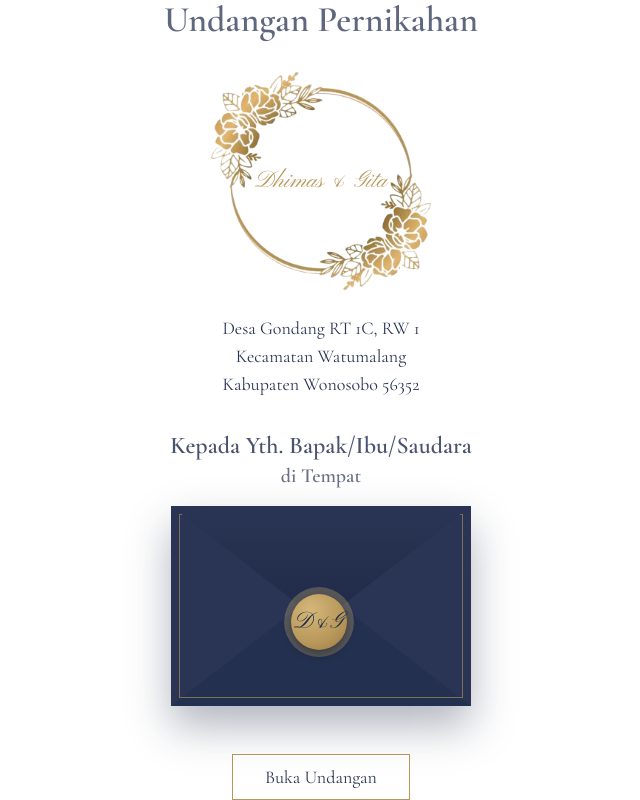
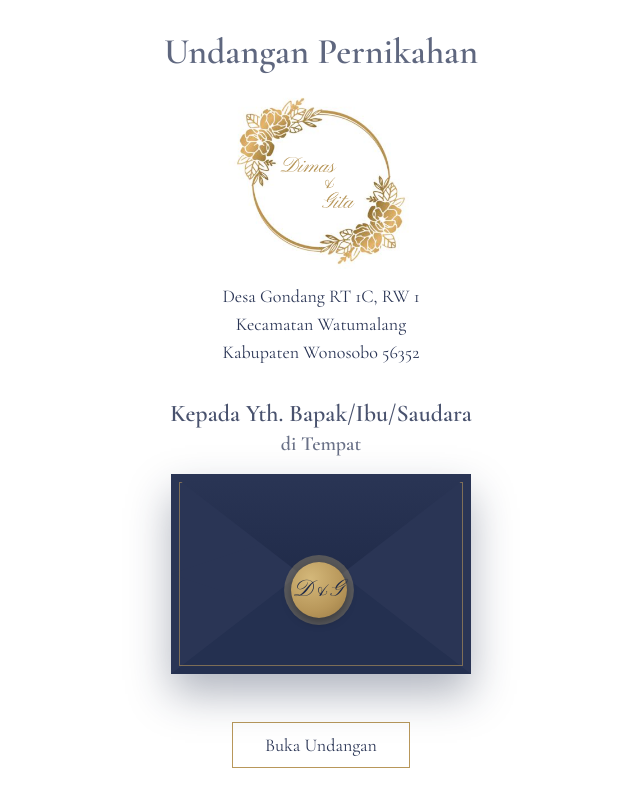
Before and after one commit to farhandwk/wedding-invitation, a Next.js app: page / in a window 1280 px wide. Shown: the top 800 px of the page, without its empty margins (319-959 px from the left). Built offline with nearby package versions, Linux system fonts and the light colour scheme.

Commit message:
fix envelope

```diff
--- a/app/page.tsx
+++ b/app/page.tsx
@@ -15,7 +15,7 @@ export default async function Page({
   const { to } = await searchParams; // contoh: /?to=Bapak%20Andi
   return (
     <EnvelopeIntro guest={to}>
-      <main className="min-h-screen bg-[#FBF8F3] text-[#1F2A48]">
+      <main className="min-h-screen bg-[#FFFFFF] text-[#1F2A48]">
         <section className="flex min-h-screen flex-col items-center justify-center px-6 text-center">
           <p className="text-lg">Undangan Pernikahan</p>
           <h1 className="my-4 text-6xl sm:text-8xl" style={{ ...goldText, fontFamily: "'Pinyon Script', cursive" }}>
--- a/components/Envelopeintro.tsx
+++ b/components/Envelopeintro.tsx
@@ -59,7 +59,7 @@ export default function EnvelopeIntro({
 
       {phase !== "done" && (
         <div
-          className={`${serif.className} fixed inset-0 z-50 flex flex-col items-center justify-center`}
+          className={`${serif.className} fixed inset-0 z-50 flex flex-col items-center justify-center text-center px-8 py-8`}
           style={{
             background: WHITE,
             opacity: leaving ? 0 : 1,
@@ -71,7 +71,7 @@ export default function EnvelopeIntro({
           </p>
 
           <div
-            className="flex items-center justify-center w-[400px] h-[300px]"
+            className="flex items-center justify-center w-[100%] h-[150%]"
             style={{
                 backgroundImage: "url('/floral-circle-gold.png')", // file ada di public/ornamen.png
                 backgroundSize: "contain",              // bisa diganti "cover" sesuai kebutuhan
@@ -79,9 +79,9 @@ export default function EnvelopeIntro({
                 backgroundPosition: "center",
             }}
             >
-            <p className={`${script.className} text-2xl`} style={{ color: GOLD }}>
+            {/* <p className={`${script.className} text-2xl`} style={{ color: GOLD }}>
                 Dhimas &amp; Gita
-            </p>
+            </p> */}
             </div>
 
           <div className="text-center text-lg" style={{ color: NAVY }}>
```
Also changed, not shown: public/floral-circle-gold.png.
